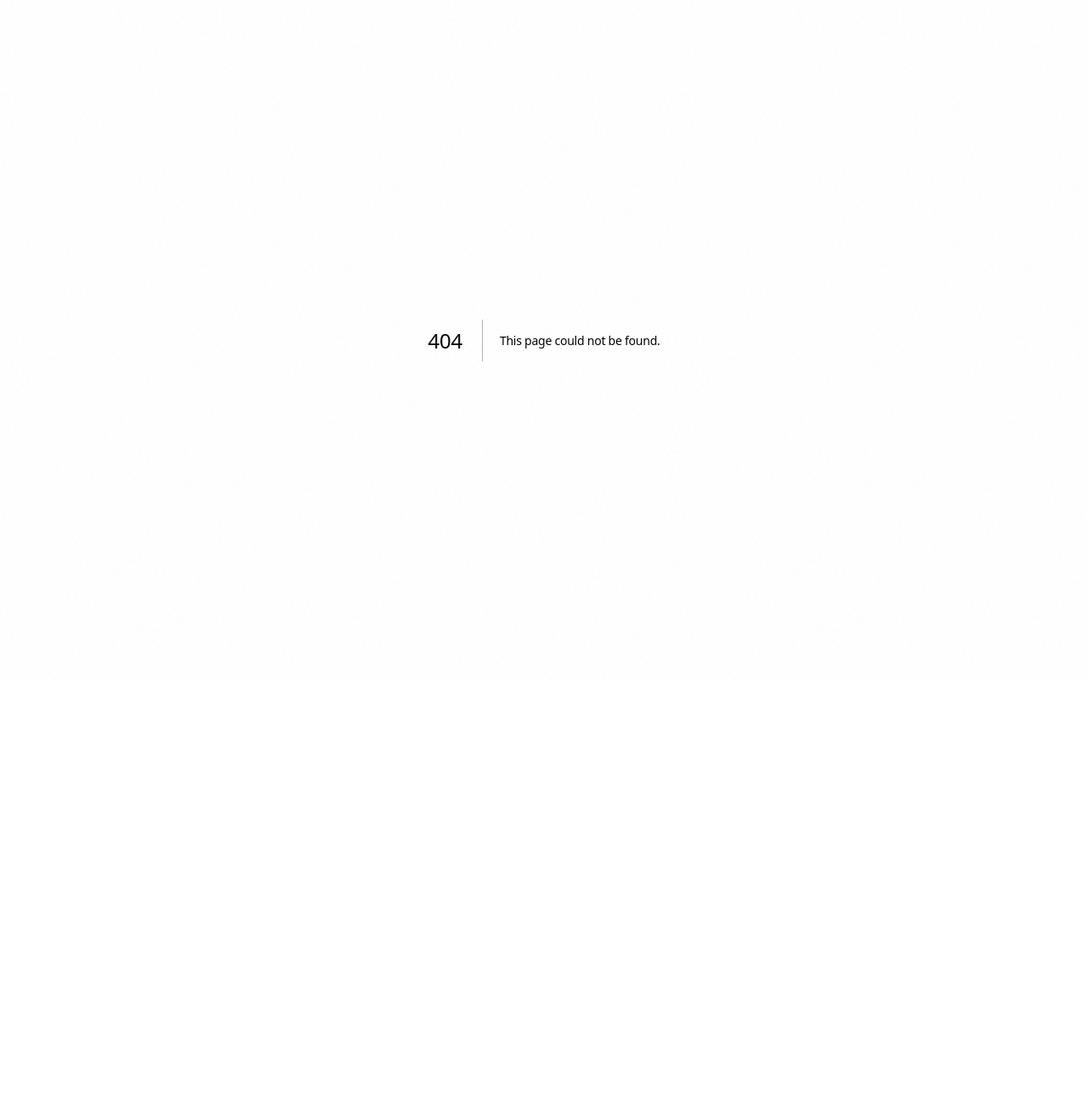
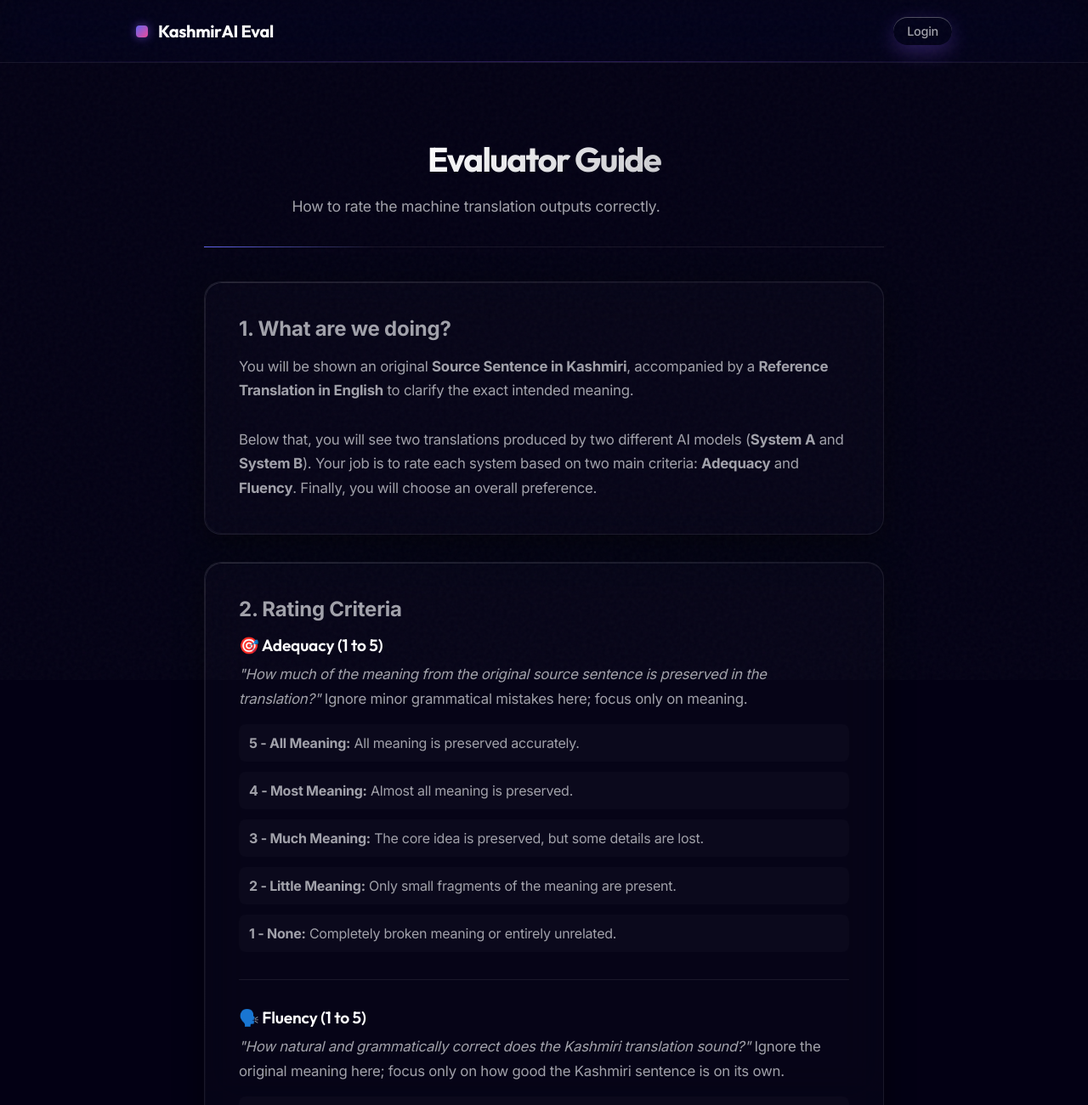
Before and after one commit to faizanHajam120/kashmiri-eval-app, a Next.js app: page /guide in a window 1280 px wide. Before the commit this address had no page. Shown: the top 1300 px of the page at 85% size. Before the commit the page ends 800 px from the top, so only its background shows below. Built offline with nearby package versions, Linux system fonts and the light colour scheme; no server answers; a web font is replaced by a local one.

Commit message:
feat: add comprehensive evaluator guide page and navigation links

```diff
--- a/src/app/admin/page.js
+++ b/src/app/admin/page.js
@@ -112,6 +112,7 @@ export default function AdminPage() {
                 <div className="navbar-inner">
                     <Link href="/" className="navbar-brand">KashmirAI Eval</Link>
                     <div className="navbar-links">
+                        <Link href="/guide" style={{ fontWeight: 600, color: "var(--accent)" }}>📖 Guide</Link>
                         <Link href="/evaluate">Evaluate</Link>
                         <Link href="/admin/upload">Upload CSV</Link>
                         <button onClick={handleLogout}>Logout</button>
--- a/src/app/evaluate/page.js
+++ b/src/app/evaluate/page.js
@@ -88,6 +88,7 @@ export default function EvaluatePage() {
                 <div className="navbar-inner">
                     <Link href="/" className="navbar-brand">KashmirAI Eval</Link>
                     <div className="navbar-links">
+                        <Link href="/guide" style={{ fontWeight: 600, color: "var(--accent)" }}>📖 Guide</Link>
                         <Link href="/progress">My Progress</Link>
                         {profile?.role === "admin" && <Link href="/admin">Admin</Link>}
                         <button onClick={handleLogout}>Logout</button>
--- /dev/null
+++ b/src/app/guide/page.js
@@ -0,0 +1,108 @@
+"use client";
+import Link from "next/link";
+import { useRouter } from "next/navigation";
+import { supabase } from "@/lib/supabase";
+import { useState, useEffect } from "react";
+
+export default function GuidePage() {
+    const [profile, setProfile] = useState(null);
+    const router = useRouter();
+
+    useEffect(() => {
+        async function init() {
+            const { data: { user } } = await supabase.auth.getUser();
+            if (user) {
+                const { data: prof } = await supabase.from("profiles").select("*").eq("id", user.id).single();
+                setProfile(prof);
+            }
+        }
+        init();
+    }, []);
+
+    async function handleLogout() {
+        await supabase.auth.signOut();
+        router.push("/");
+    }
+
+    return (
+        <>
+            <nav className="navbar">
+                <div className="navbar-inner">
+                    <Link href="/" className="navbar-brand">KashmirAI Eval</Link>
+                    <div className="navbar-links">
+                        {profile && <Link href="/evaluate">Evaluate</Link>}
+                        {profile && <Link href="/progress">My Progress</Link>}
+                        {profile?.role === "admin" && <Link href="/admin">Admin</Link>}
+                        {profile ? <button onClick={handleLogout}>Logout</button> : <Link href="/login" className="btn btn-primary" style={{ padding: "8px 16px" }}>Login</Link>}
+                    </div>
+                </div>
+            </nav>
+
+            <div className="container page" style={{ maxWidth: 800 }}>
+                <div className="page-header" style={{ textAlign: "center", marginBottom: 40 }}>
+                    <h1 style={{ fontSize: "2.5rem", marginBottom: 16 }}>Evaluator Guide</h1>
+                    <p style={{ fontSize: "1.1rem" }}>How to rate the machine translation outputs correctly.</p>
+                </div>
+
+                <div className="card" style={{ padding: 40, marginBottom: 32 }}>
+                    <h2 style={{ fontSize: "1.5rem", marginBottom: 16, color: "var(--accent)" }}>1. What are we doing?</h2>
+                    <p style={{ lineHeight: 1.7, color: "var(--text-medium)" }}>
+                        You will be shown an original <strong>Source Sentence in Kashmiri</strong>, accompanied by a <strong>Reference Translation in English</strong> to clarify the exact intended meaning.
+                        <br /><br />
+                        Below that, you will see two translations produced by two different AI models (<strong>System A</strong> and <strong>System B</strong>). Your job is to rate each system based on two main criteria: <strong>Adequacy</strong> and <strong>Fluency</strong>. Finally, you will choose an overall preference.
+                    </p>
+                </div>
+
+                <div className="card" style={{ padding: 40, marginBottom: 32 }}>
+                    <h2 style={{ fontSize: "1.5rem", marginBottom: 16, color: "var(--accent)" }}>2. Rating Criteria</h2>
+
+                    <div style={{ marginBottom: 32 }}>
+                        <h3 style={{ fontSize: "1.2rem", marginBottom: 8 }}>🎯 Adequacy (1 to 5)</h3>
+                        <p style={{ lineHeight: 1.7, color: "var(--text-medium)", marginBottom: 16 }}>
+                            <em>"How much of the meaning from the original source sentence is preserved in the translation?"</em> Ignore minor grammatical mistakes here; focus only on meaning.
+                        </p>
+                        <ul style={{ listStyleType: "none", padding: 0, margin: 0, display: "flex", flexDirection: "column", gap: 12 }}>
+                            <li style={{ background: "rgba(255,255,255,0.02)", padding: 12, borderRadius: 8 }}><strong>5 - All Meaning:</strong> All meaning is preserved accurately.</li>
+                            <li style={{ background: "rgba(255,255,255,0.02)", padding: 12, borderRadius: 8 }}><strong>4 - Most Meaning:</strong> Almost all meaning is preserved.</li>
+                            <li style={{ background: "rgba(255,255,255,0.02)", padding: 12, borderRadius: 8 }}><strong>3 - Much Meaning:</strong> The core idea is preserved, but some details are lost.</li>
+                            <li style={{ background: "rgba(255,255,255,0.02)", padding: 12, borderRadius: 8 }}><strong>2 - Little Meaning:</strong> Only small fragments of the meaning are present.</li>
+                            <li style={{ background: "rgba(255,255,255,0.02)", padding: 12, borderRadius: 8 }}><strong>1 - None:</strong> Completely broken meaning or entirely unrelated.</li>
+                        </ul>
+                    </div>
+
+                    <div style={{ borderTop: "1px solid var(--border-subtle)", paddingTop: 32 }}>
+                        <h3 style={{ fontSize: "1.2rem", marginBottom: 8 }}>🗣️ Fluency (1 to 5)</h3>
+                        <p style={{ lineHeight: 1.7, color: "var(--text-medium)", marginBottom: 16 }}>
+                            <em>"How natural and grammatically correct does the Kashmiri translation sound?"</em> Ignore the original meaning here; focus only on how good the Kashmiri sentence is on its own.
+                        </p>
+                        <ul style={{ listStyleType: "none", padding: 0, margin: 0, display: "flex", flexDirection: "column", gap: 12 }}>
+                            <li style={{ background: "rgba(255,255,255,0.02)", padding: 12, borderRadius: 8 }}><strong>5 - Flawless:</strong> Perfect, native-sounding sentence.</li>
+                            <li style={{ background: "rgba(255,255,255,0.02)", padding: 12, borderRadius: 8 }}><strong>4 - Good:</strong> Natural, with maybe one very minor phrasing issue.</li>
+                            <li style={{ background: "rgba(255,255,255,0.02)", padding: 12, borderRadius: 8 }}><strong>3 - Non-native:</strong> Understandable, but sounds clunky or strange.</li>
+                            <li style={{ background: "rgba(255,255,255,0.02)", padding: 12, borderRadius: 8 }}><strong>2 - Disfluent:</strong> Grammatically broken, hard to read smoothly.</li>
+                            <li style={{ background: "rgba(255,255,255,0.02)", padding: 12, borderRadius: 8 }}><strong>1 - Incomprehensible:</strong> Complete gibberish or unreadable.</li>
+                        </ul>
+                    </div>
+                </div>
+
+                <div className="card" style={{ padding: 40, marginBottom: 40 }}>
+                    <h2 style={{ fontSize: "1.5rem", marginBottom: 16, color: "var(--accent)" }}>3. Overall Preference</h2>
+                    <p style={{ lineHeight: 1.7, color: "var(--text-medium)" }}>
+                        After rating both systems individually, you must choose an overall winner:
+                        <br /><br />
+                        <strong>System A </strong>or<strong> System B:</strong> Choose one if it is clearly better than the other (better meaning, better phrasing, or fewer errors).<br /><br />
+                        <strong>Tie:</strong> Only choose Tie if both systems are perfectly identical, equally amazing, or equally terrible. Do not use Tie to avoid making a hard choice!
+                    </p>
+                </div>
+
+                <div style={{ textAlign: "center", marginBottom: 60 }}>
+                    {profile ? (
+                        <Link href="/evaluate" className="btn btn-primary btn-lg">Back to Evaluation Portal →</Link>
+                    ) : (
+                        <Link href="/signup" className="btn btn-primary btn-lg">Ready? Create an Account →</Link>
+                    )}
+                </div>
+            </div>
+        </>
+    );
+}
--- a/src/app/progress/page.js
+++ b/src/app/progress/page.js
@@ -50,6 +50,7 @@ export default function ProgressPage() {
                 <div className="navbar-inner">
                     <Link href="/" className="navbar-brand">KashmirAI Eval</Link>
                     <div className="navbar-links">
+                        <Link href="/guide" style={{ fontWeight: 600, color: "var(--accent)" }}>📖 Guide</Link>
                         <Link href="/evaluate">Evaluate</Link>
                         {profile?.role === "admin" && <Link href="/admin">Admin</Link>}
                         <button onClick={handleLogout}>Logout</button>
```
